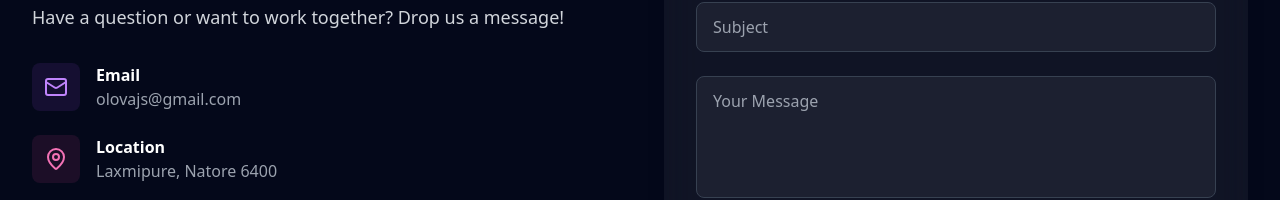
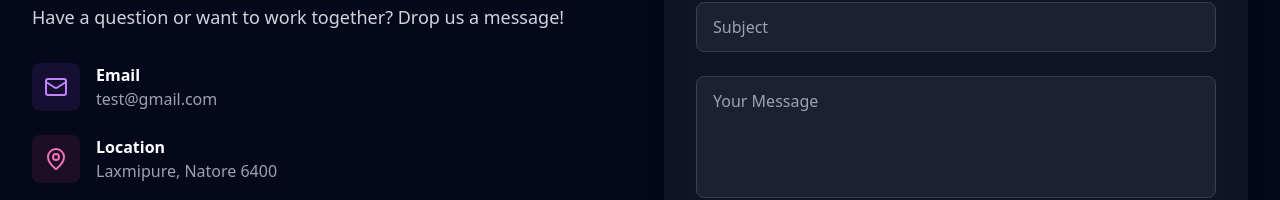
Before and after one commit to rohitneogi-a/my_portfolio, a React (Vite) app: page /contact in a window 1280 px wide. Shown: the part 335-535 px from the top of the page. Built offline with nearby package versions, Linux system fonts and the light colour scheme.

Commit message:
feat: update email address in Contact component

```diff
--- a/src/pages/Contact/Contact.jsx
+++ b/src/pages/Contact/Contact.jsx
@@ -112,7 +112,7 @@ export default function Contact() {
                   </div>
                   <div>
                     <h3 className="font-semibold">Email</h3>
-                    <p className="text-gray-400">olovajs@gmail.com</p>
+                    <p className="text-gray-400">test@gmail.com</p>
                   </div>
                 </div>
 
```
